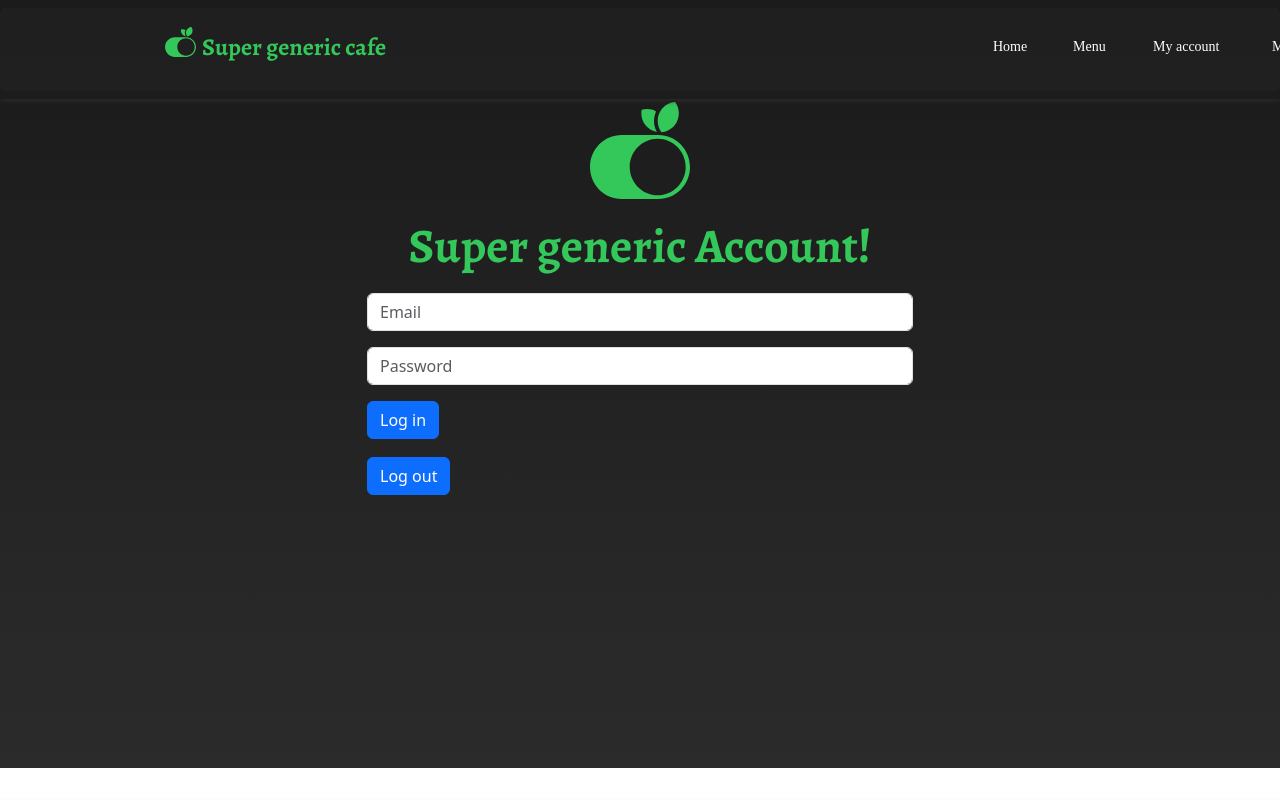
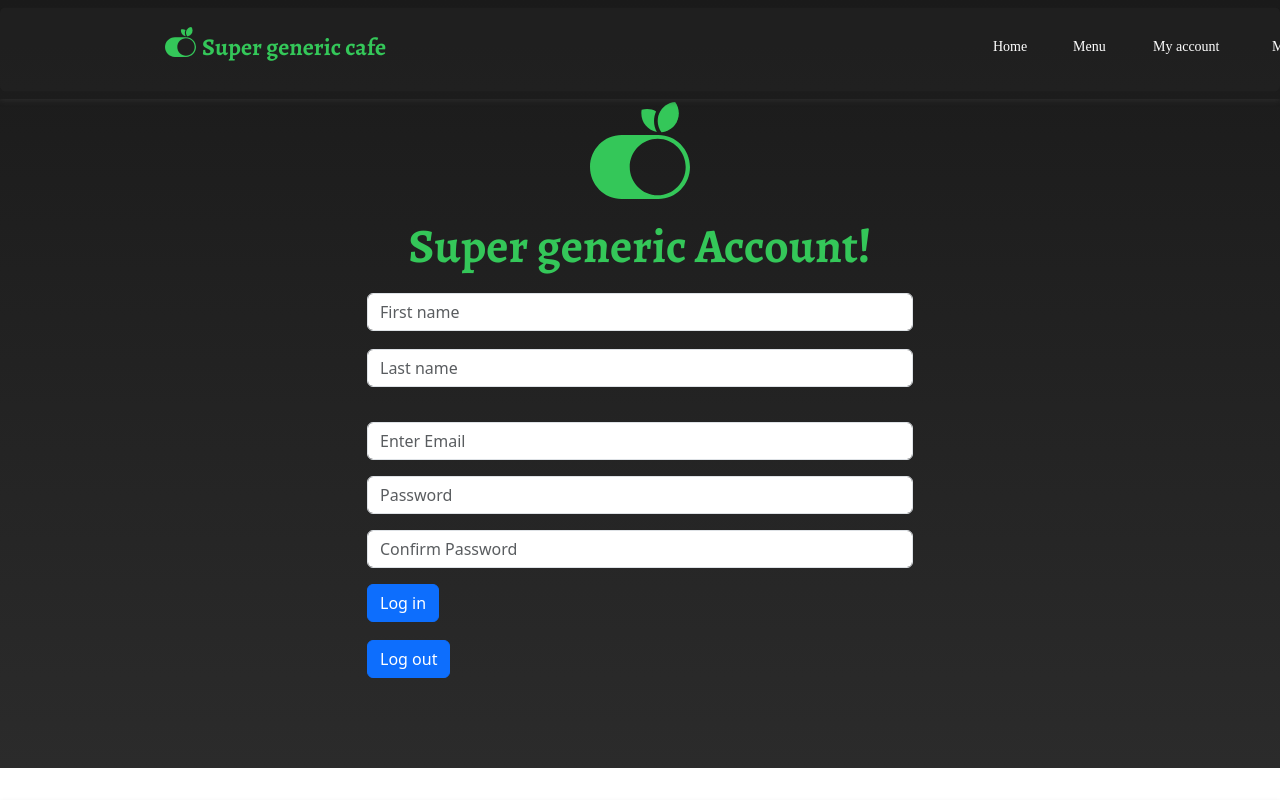
Before and after one commit to MatthewHummel/CSI3370_Project, a Vue app: page /signup2 in a window 1280 px wide. Shown: the top 800 px of the page. Built offline with nearby package versions, Linux system fonts and the light colour scheme; a web font is replaced by a local one; what @lottiefiles/vue-lottie-player would draw is missing.

Commit message:
Firebase config and signup2 page

```diff
--- a/src/views/SignUp2.vue
+++ b/src/views/SignUp2.vue
@@ -15,11 +15,21 @@
                         <form>
                             <div class="mb-3">
                                 <br>
-                  <input type="email" class="form-control" id="exampleInputEmail1" aria-describedby="emailHelp"
-                    placeholder="Email">
+                                <input type="text" class="form-control" id="firstName" placeholder="First name" />
+                                <br>
+                                <input type="text" class="form-control" id="lastName" placeholder="Last name" />
                             </div>
                             <div class="mb-3">
-                  <input type="password" class="form-control" id="exampleInputPassword1" placeholder="Password">
+                                <br>
+                                <input type="email" class="form-control" id="email" aria-describedby="emailHelp"
+                                    placeholder="Enter Email" />
+                            </div>
+                            <div class="mb-3">
+                                <input type="password" class="form-control" id="password" placeholder="Password">
+                            </div>
+                            <div class="mb-3">
+                                <input type="password" class="form-control" id="confirmPassword"
+                                    placeholder="Confirm Password">
                             </div>
                             <button type="submit" class="btn btn-primary">Log in</button>
                             <br>
@@ -31,26 +41,20 @@
                 </div>
             </div>
 
-
-
-        <!-- <div class="login">
-              <button>Log in</button>
-          </div>
-          <div class="logout">
-              <button>Log out</button>
-          </div>
-        -->
-
             <!-- HEADER -->
             <div class="main-desktop-header1">
                 <img src="/playground_assets/background1922-iww.svg" alt="background1922" class="main-desktop-background" />
                 <div class="main-desktop-headinggroup">
                     <div class="main-desktop-navigationbar">
-              <span class="main-desktop-text038"><span><router-link to="/cart" exact>My cart</router-link></span></span>
-              <span class="main-desktop-text040"><span><router-link to="/account" exact>My account</router-link></span></span>
-              <span class="main-desktop-text042"><span><router-link to="/menu" exact>Menu</router-link></span></span>
+                        <span class="main-desktop-text038"><span><router-link to="/cart" exact>My
+                                    cart</router-link></span></span>
+                        <span class="main-desktop-text040"><span><router-link to="/account" exact>My
+                                    account</router-link></span></span>
+                        <span class="main-desktop-text042"><span><router-link to="/menu"
+                                    exact>Menu</router-link></span></span>
                         <span class="main-desktop-text044"><span>Sign up</span></span>
-              <span class="main-desktop-text046"><span><router-link to="/home" exact>Home</router-link></span></span>
+                        <span class="main-desktop-text046"><span><router-link to="/home"
+                                    exact>Home</router-link></span></span>
                     </div>
                     <img src="/playground_assets/logo1923-7x4p.svg" alt="Logo1923" class="main-desktop-logo" />
                     <span class="main-desktop-text048">
```
Lines whose indentation alone changed are shown as unchanged.
